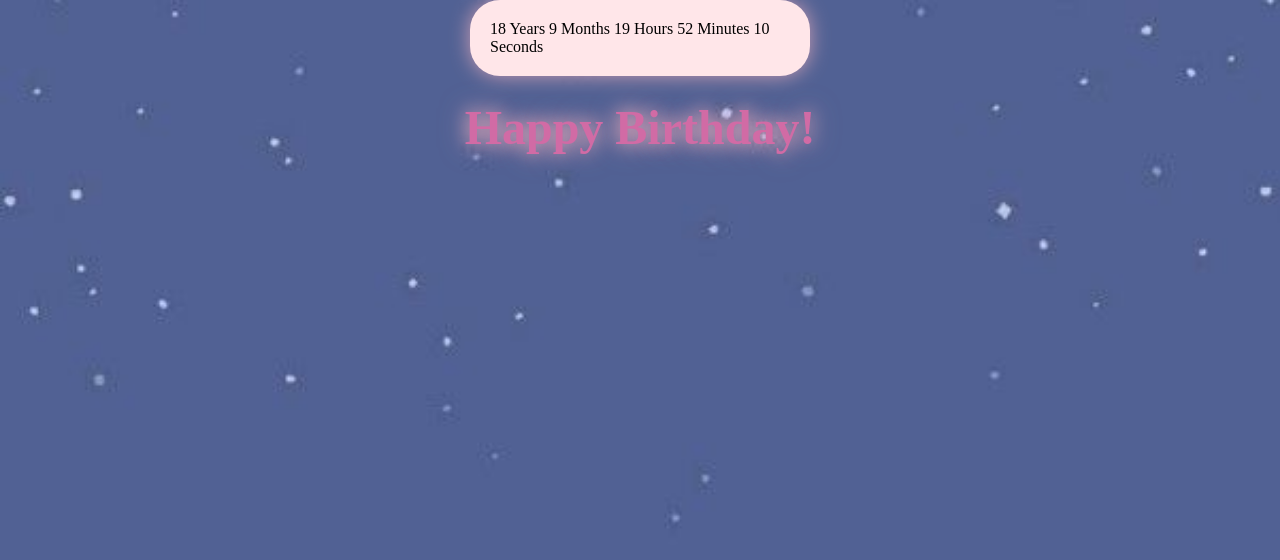
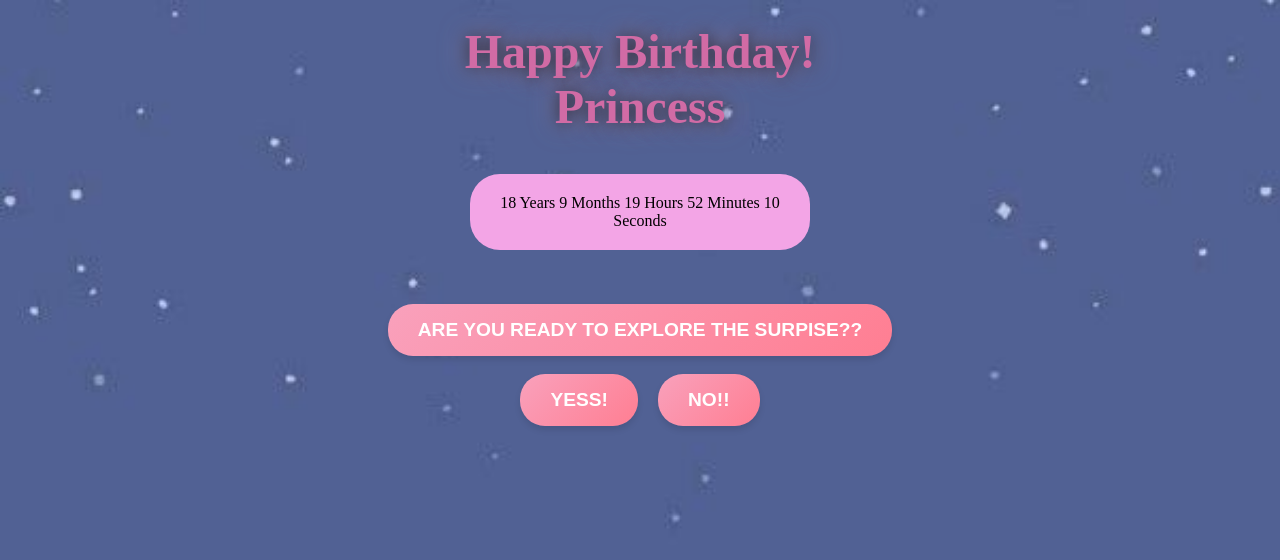
Before and after one commit to Bhavya1411/testing, a plain HTML site: page index.html in a window 1280 px wide. Drawn offline with Linux system fonts and the light colour scheme.

Commit message:
Add files via upload

```diff
--- a/index.html
+++ b/index.html
@@ -7,6 +7,11 @@
     <link rel="stylesheet" href="styles.css"> <!-- Link to the CSS file -->
 </head>
 <body>
+    <div class="birthday-container">
+        <h1 class="happy-birthday">Happy Birthday!<br>
+            Princess
+        </h1>
+    </div>
     <div class="romantic-timer">
         <div class="timer-frame">
             <div class="heart-decor"></div>
@@ -14,10 +19,18 @@
             <div class="heart-decor"></div>
         </div>
     </div>
-    <div class="birthday-container">
-        <h1 class="happy-birthday">Happy Birthday!</h1>
+    <br>
+    <br>
+    <br>
+
+    <div class="container">
+        <button class="romantic-button">Are You Ready To Explore The Surpise??</button>
     </div>
-
+    <br>
+    <div class="button-container">
+        <button class="romantic-button">Yess!</button>
+        <button class="romantic-button">No!!</button>
+    </div>
     <script>
         function calculateTimeElapsed(startDate) {
             const now = new Date();
--- a/styles.css
+++ b/styles.css
@@ -7,6 +7,7 @@ body{
     min-height: 100vh; /* Ensures the body takes up at least the full viewport height */
     margin: 0;
     padding: 0;
+    text-align: center;
 }
 
 .romantic-timer {
@@ -16,10 +17,9 @@ body{
 }
 
 .timer-frame {
-    background: #ffe6e9; /* Light pink background for the timer frame */
+    background: #f3a5e6; /* Light pink background for the timer frame */
     padding: 20px;
     border-radius: 30px;
-    box-shadow: 0 0 20px rgba(255, 182, 193, 0.7); /* Soft romantic glow */
     display: flex;
     align-items: center;
     justify-content: space-between;
@@ -57,12 +57,94 @@ body{
 
 @keyframes sparkle {
     0% {
-        text-shadow: 0 0 10px rgba(255, 182, 193, 0.8), 0 0 20px rgba(255, 182, 193, 0.6);
+        text-shadow: 0 0 10px rgba(0, 0, 0, 0.8), 0 0 20px rgba(255, 182, 193, 0.6);
     }
     50% {
-        text-shadow: 0 0 20px rgba(255, 182, 193, 0.8), 0 0 30px rgba(255, 182, 193, 0.6);
+        text-shadow: 0 0 20px rgba(0, 0, 0, 0.8), 0 0 30px rgba(255, 182, 193, 0.6);
     }
     100% {
-        text-shadow: 0 0 10px rgba(255, 182, 193, 0.8), 0 0 20px rgba(255, 182, 193, 0.6);
+        text-shadow: 0 0 10px rgba(0, 0, 0, 0.8), 0 0 20px rgba(255, 182, 193, 0.6);
     }
 }
+.container {
+    text-align: center;
+}
+
+.romantic-button {
+    background: linear-gradient(135deg, #f9a1bc, #ff7e92); /* Gradient pink */
+    color: white;
+    border: none;
+    border-radius: 25px;
+    padding: 15px 30px;
+    font-size: 1.2rem;
+    font-weight: bold;
+    text-transform: uppercase;
+    cursor: pointer;
+    transition: all 0.3s ease;
+    box-shadow: 0 4px 6px rgba(0, 0, 0, 0.1);
+    position: relative;
+    overflow: hidden;
+    text-align: center;
+}
+
+.romantic-button::before {
+    content: '💍'; /* Engagement ring emoji */
+    position: absolute;
+    top: 50%;
+    left: 50%;
+    transform: translate(-50%, -50%);
+    font-size: 2rem;
+    opacity: 0;
+    text-align: center;
+    transition: all 0.3s ease;
+}
+
+.romantic-button:hover {
+    background: linear-gradient(135deg, #ff7e92, #f9a1bc);
+    box-shadow: 0 6px 8px rgba(0, 0, 0, 0.2);
+    text-align: center;
+}
+
+.romantic-button:hover::before {
+    opacity: 1;
+    text-align: center;
+}
+.button-container {
+    display: flex;
+    gap: 20px; /* Space between buttons */
+    text-align: center;
+}
+.button-container {
+    display: flex;
+    justify-content: center; /* Center buttons horizontally */
+    align-items: center; /* Center buttons vertically if needed */
+    gap: 20px; /* Space between buttons */
+}
+
+.romantic-button::before {
+    content: ''; /* Empty content */
+    position: absolute;
+    top: 50%;
+    left: 50%;
+    transform: translate(-50%, -50%);
+    font-size: 1.5rem;
+    opacity: 0;
+    transition: all 0.3s ease;
+}
+
+.yes-button::before {
+    content: '💖'; /* Heart emoji for Yes */
+}
+
+.no-button::before {
+    content: '💔'; /* Broken heart emoji for No */
+}
+
+.romantic-button:hover {
+    background: linear-gradient(135deg, #f9a1bc, #ff7e92);
+    box-shadow: 0 6px 8px rgba(0, 0, 0, 0.2);
+}
+
+.romantic-button:hover::before {
+    opacity: 1;
+}
```
